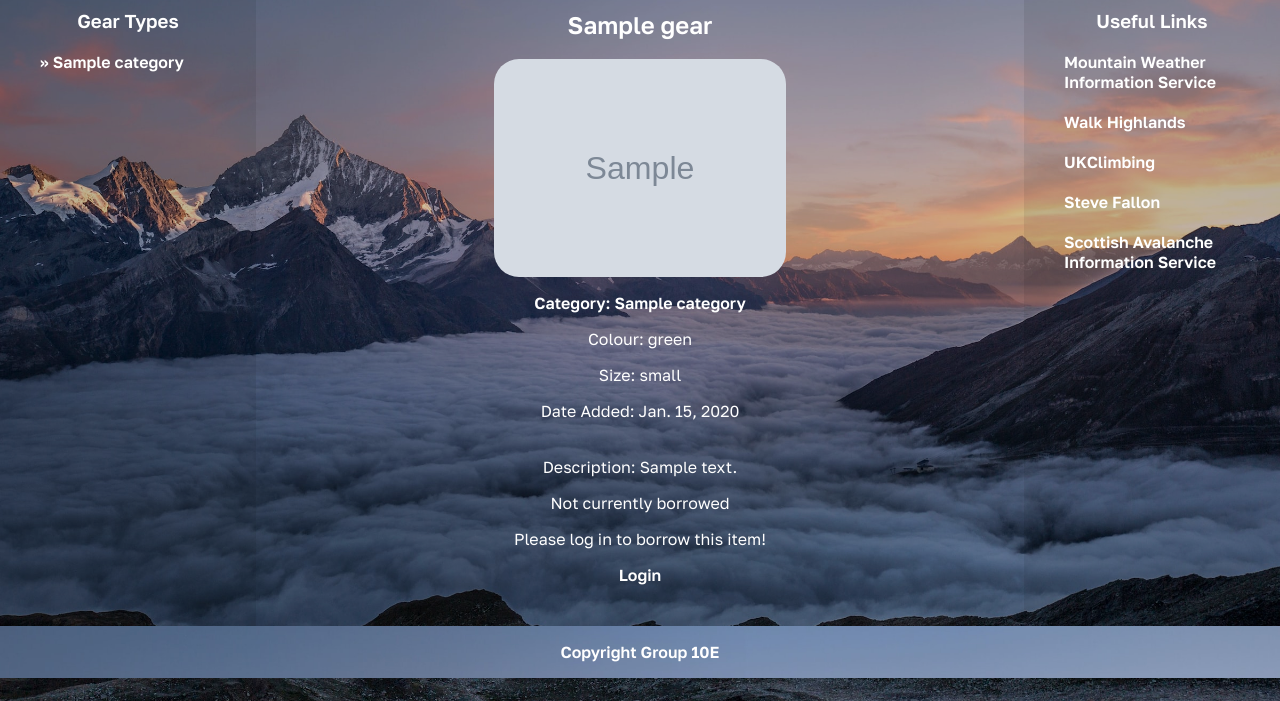
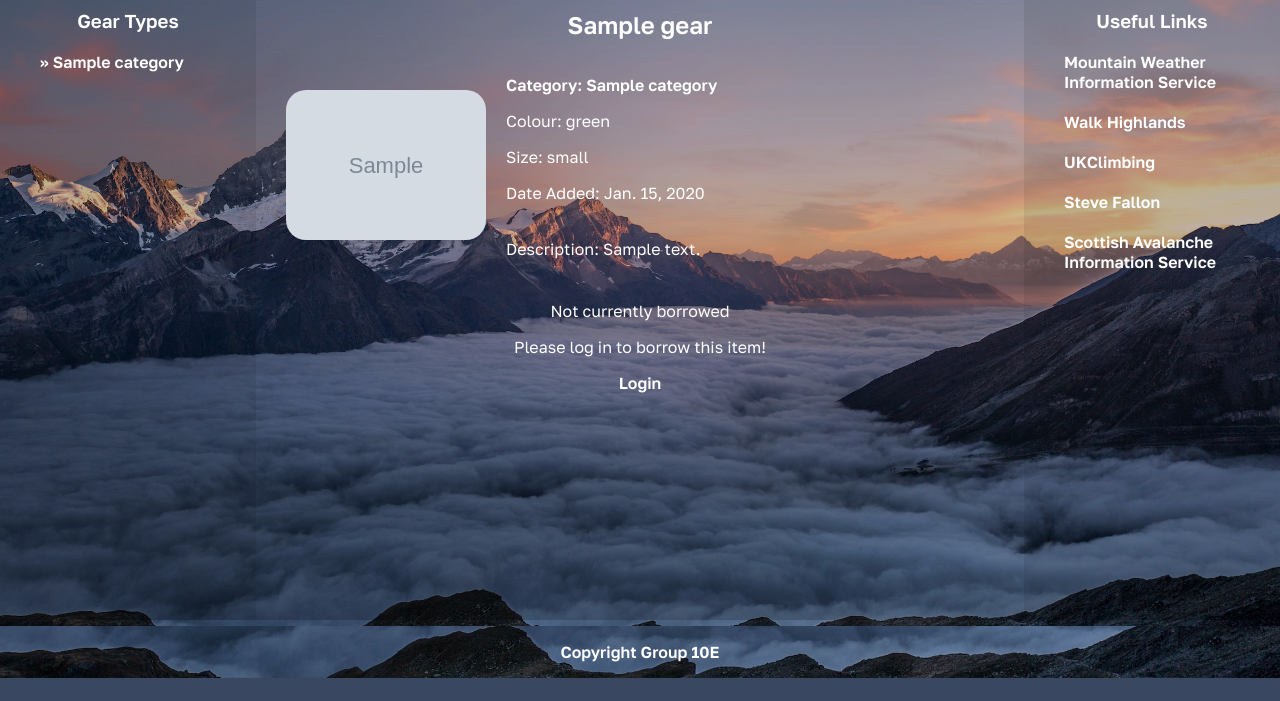
Before and after one commit to nathanlogie/wad2-groupProject, a Django app: a page that uses templates/gearStore/view_gear.html in a window 1280 px wide. Shown: the part 122-823 px from the top of the page. After the commit the page ends 800 px from the top, so only its background shows below. Run offline with Django 3.2, Linux system fonts and the light colour scheme; tables that the repository leaves empty hold one stand-in row (values such as "Sample post"); grey boxes marked "Sample" are stand-in pictures.

Commit message:
More professional looking gear view (still unsure)

```diff
--- a/static/css/main.css
+++ b/static/css/main.css
@@ -224,6 +224,32 @@ p {
     margin: 10px;
 }
 
+.gear-view-contents {
+    display: inline-flex;
+    margin-top: 10px;
+    flex-wrap: wrap;
+    justify-content: space-evenly;
+    align-items: center;
+}
+
+.left-image img {
+    width: 200px;
+    border-radius: 20px;
+}
+
+.left-image {
+    margin: 10px;
+}
+
+.right-text {
+    flex-grow: 2;
+    margin: 10px;
+}
+
+.right-text p {
+    text-align: left;
+}
+
 /*
     Form Styling
  */
--- a/templates/gearStore/view_gear.html
+++ b/templates/gearStore/view_gear.html
@@ -8,12 +8,18 @@
 {% block body_block %}
     {% if gear %}
         <h1 id="page-header">{{ gear.name }}</h1>
-        <img src="/media/{{ gear.picture }}" class="picture">
-        <p><a href="{% url 'gearStore:view-category' category.slug %}">Category: {{ gear.category }}</a></p>
-        <p>Colour: {{ gear.colour }}</p>
-        <p>Size: {{ gear.size }}</p>
-        <p>Date Added: {{ gear.dateAdded }}</p>
-        <p class="below-picture">Description: {{ gear.description }}</p>
+        <div class="gear-view-contents">
+            <div class="left-image">
+                <img src="/media/{{ gear.picture }}">
+            </div>
+            <div class="right-text">
+                <p><a href="{% url 'gearStore:view-category' category.slug %}">Category: {{ gear.category }}</a></p>
+                <p>Colour: {{ gear.colour }}</p>
+                <p>Size: {{ gear.size }}</p>
+                <p>Date Added: {{ gear.dateAdded }}</p>
+                <p class="below-picture">Description: {{ gear.description }}</p>
+            </div>
+        </div>
         {% if borrowed %}
             <p>You cannot currently borrow this item - it has already been borrowed!</p>
         {% else %}
```
